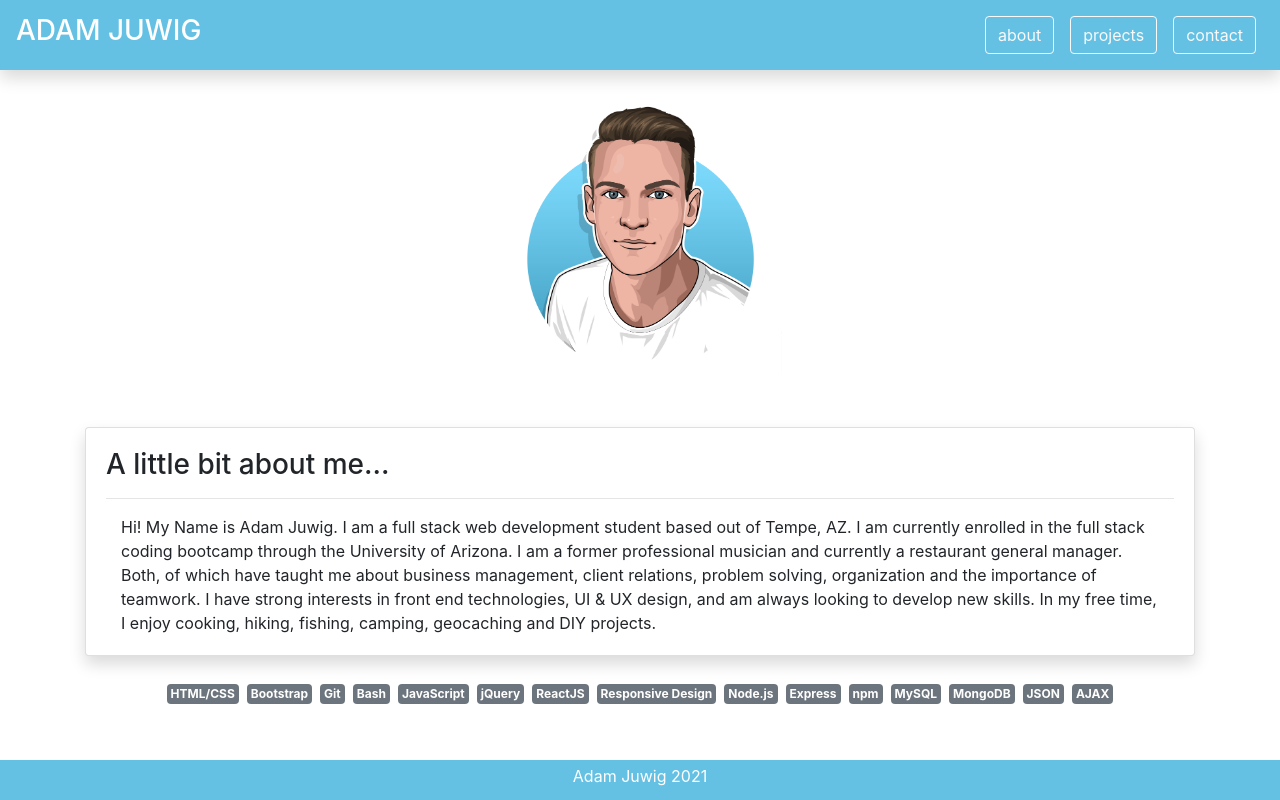
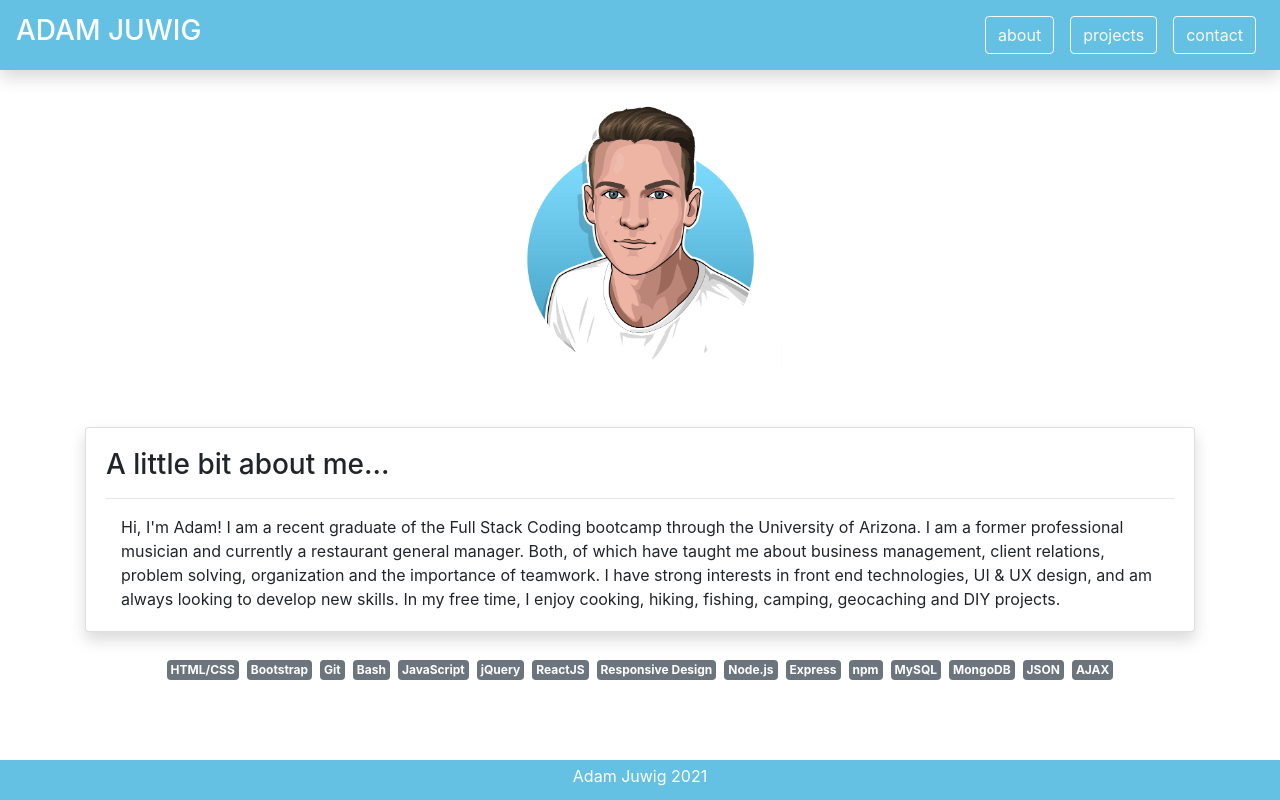
Before and after one commit to adamjuwig/Portfolio, a React (Create React App) app: page / in a window 1280 px wide. Built offline with nearby package versions, Linux system fonts and the light colour scheme.

Commit message:
trying to resolve root directory issues

```diff
--- a/package.json
+++ b/package.json
@@ -1,5 +1,5 @@
 {
-  "homepage": "http://adamjuwig.github.io/Portfolio/portfolio",
+  "homepage": "http://adamjuwig.github.io/Portfolio",
   "name": "portfolio",
   "version": "0.1.0",
   "private": true,
@@ -28,7 +28,7 @@
   },
   "scripts": {
     "predeploy": "npm run build",
-    "deploy": "gh-pages -d build",
+    "deploy": "gh-pages -b master -d build",
     "start": "react-scripts start",
     "build": "react-scripts build",
     "test": "react-scripts test",
--- a/src/components/about/About.js
+++ b/src/components/about/About.js
@@ -16,9 +16,8 @@ const About = () => {
               </div>
               <div className="col-md-12">
                 <div>
-                  Hi! My Name is Adam Juwig. I am a full stack web development
-                  student based out of Tempe, AZ. I am currently enrolled in the
-                  full stack coding bootcamp through the University of Arizona.
+                  Hi, I'm Adam! I am a recent graduate of the
+                  Full Stack Coding bootcamp through the University of Arizona.
                   I am a former professional musician and currently a restaurant
                   general manager. Both, of which have taught me about business
                   management, client relations, problem solving, organization
```
